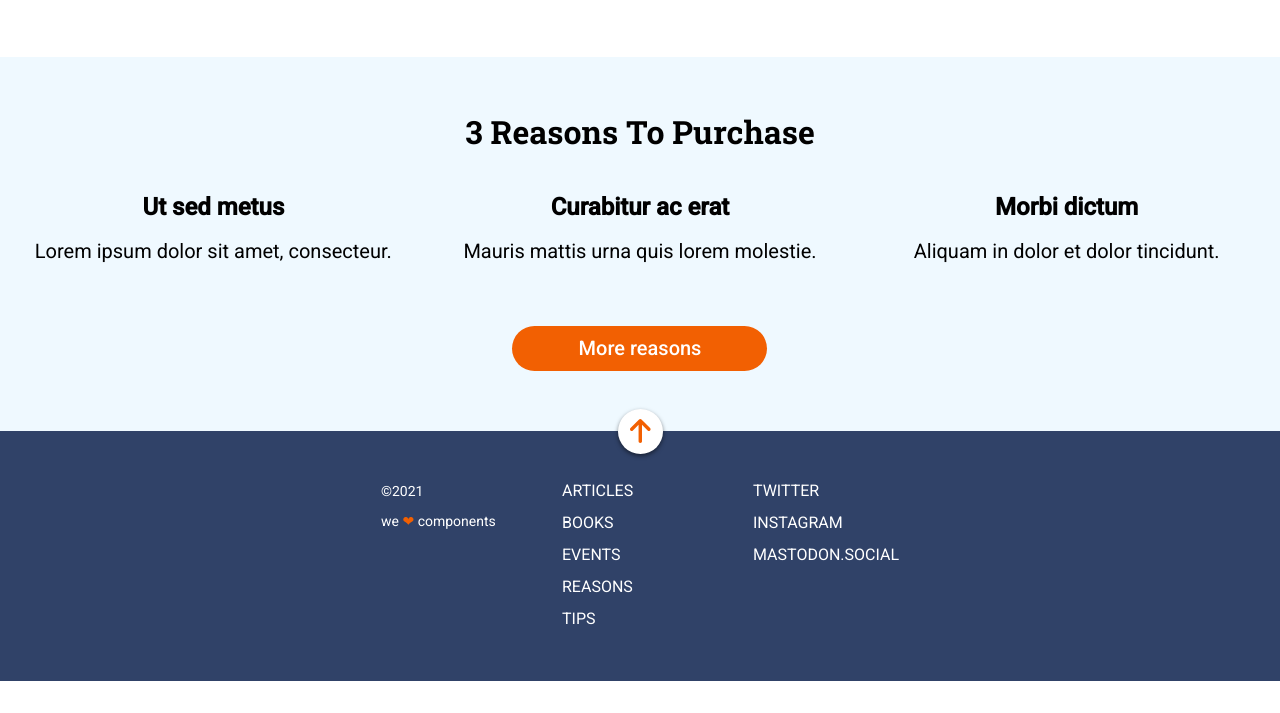
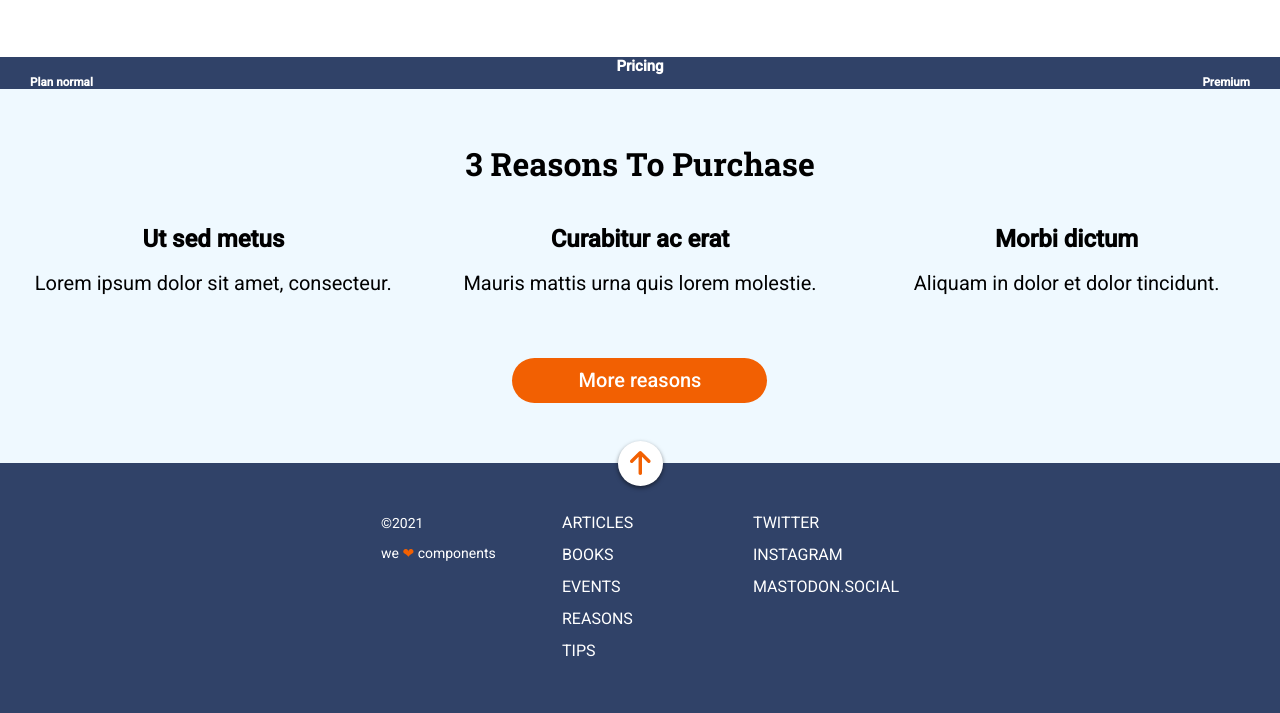
Before and after one commit to Adalab/modulo-1-evaluacion-final-TaniaGamGonz, a website: page public/index.html in a window 1280 px wide. Shown: the part 1105-1818 px from the top of the page. Before the commit the page ends 1786 px from the top, so only its background shows below. Drawn offline with nearby package versions, Linux system fonts and the light colour scheme.

Commit message:
Added pricing section

```diff
--- a/public/index.html
+++ b/public/index.html
@@ -50,6 +50,14 @@
           <a class="window__link" href="https://adalab.es/" title="go to the window"
             >Go</a
           >
+        </div>
+      </section>
+
+      <section class="pricing-section">
+        <h2 class="pricing-section__title">Pricing</h2>
+        <div class="pricing-section__container">
+          <h3 class="pricing-section__subtitle">Plan normal</h3>
+          <h3 class="pricing-section__subtitle">Premium</h3>
         </div>
       </section>
 
--- /dev/null
+++ b/src/scss/components/_pricing-section.scss
@@ -0,0 +1,16 @@
+.pricing-section {
+  width: 100%;
+  background-color: $deep-blue;
+  color: $white;
+  padding: 0 30px;
+
+  &__title {
+    text-align: center;
+  }
+  &__container {
+    @media all and (min-width: 768px) {
+      display: flex;
+      justify-content: space-between;
+    }
+  }
+}
--- a/src/scss/main.scss
+++ b/src/scss/main.scss
@@ -3,6 +3,7 @@
 @import "core/global";
 @import "components/window-section.scss";
 @import "components/reasons-section";
+@import "components/pricing-section.scss";
 @import "layout/header";
 @import "layout/footer";
 @import "pages/index";
```
Also changed, not shown: src/html/index.html (+1 -0 lines), src/html/partials/pricing-section.html (added, +7 -0 lines), public/assets/css/main.css, 1 other file.
